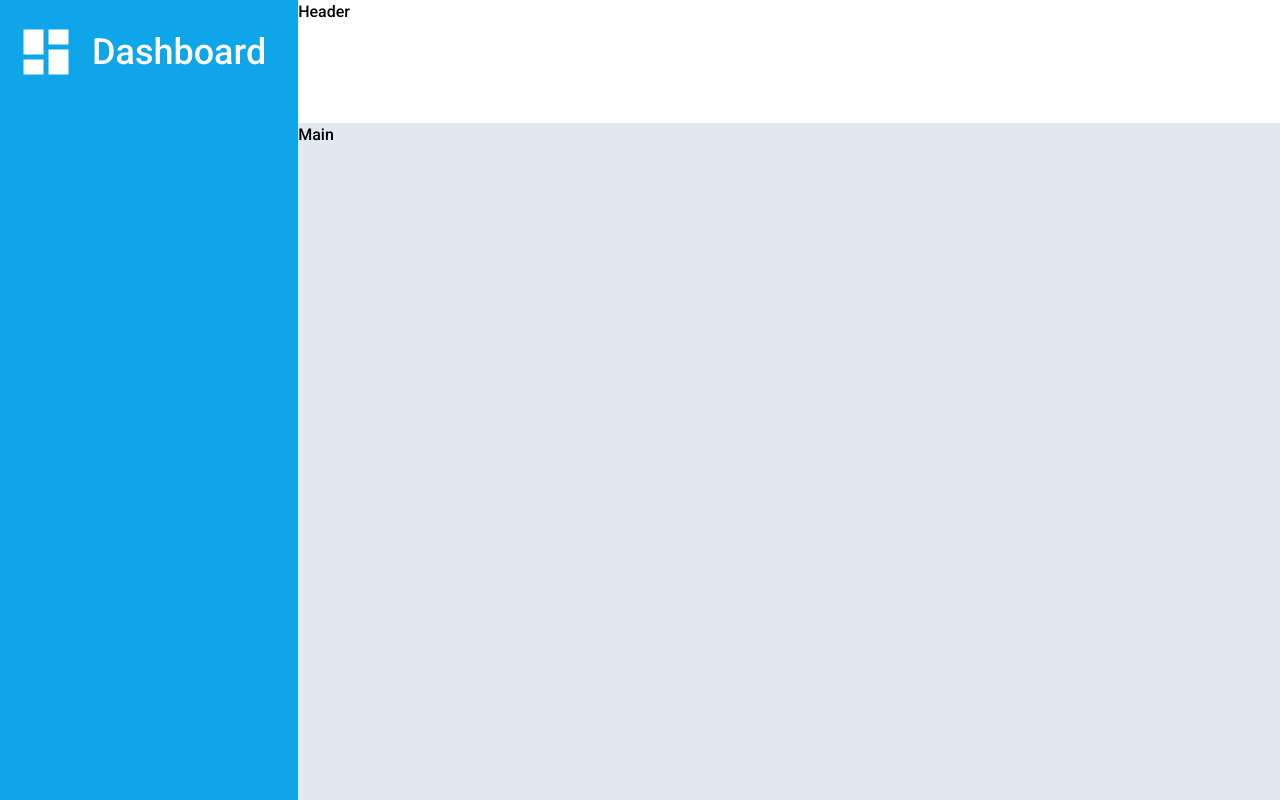
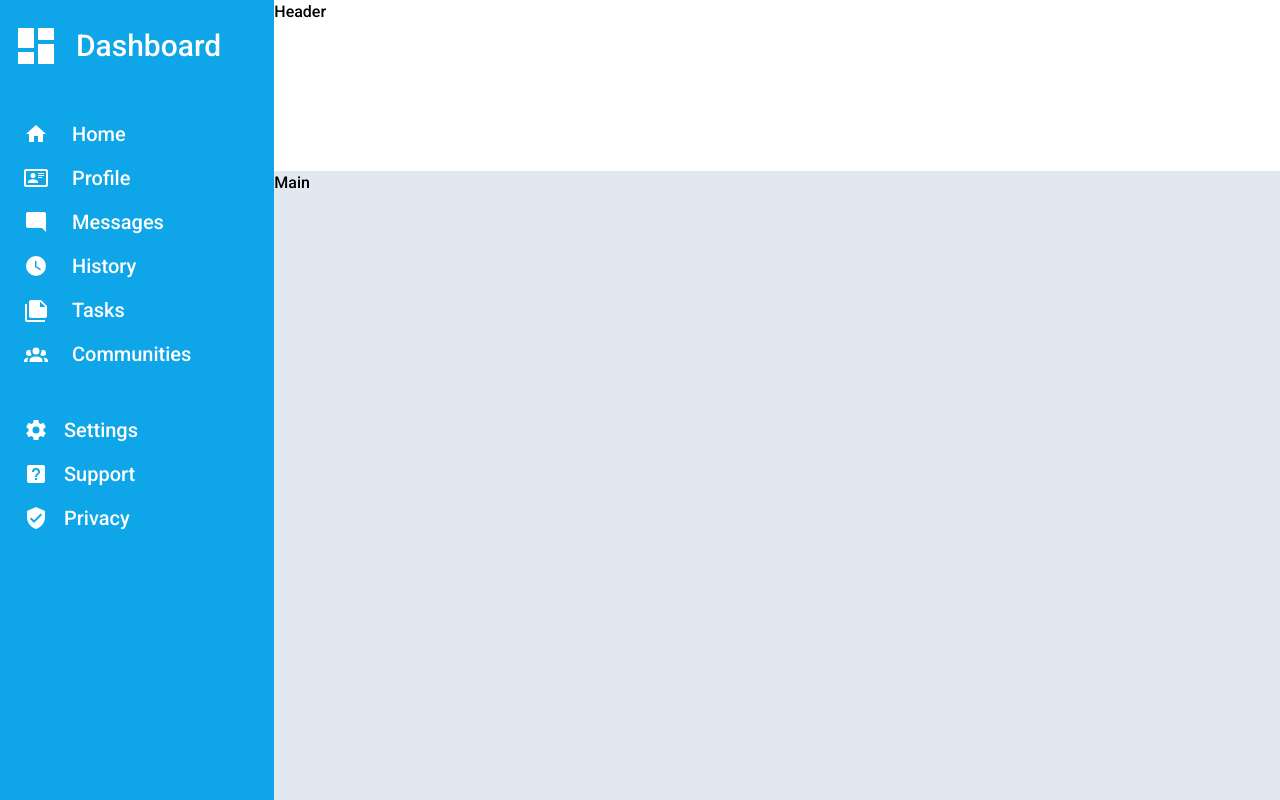
Before and after one commit to Bossolin/odin-admin-dashboard, a React (Create React App) app: page / in a window 1280 px wide. Built offline with nearby package versions, Linux system fonts and the light colour scheme.

Commit message:
finish sidebar

```diff
--- a/src/App.js
+++ b/src/App.js
@@ -7,7 +7,7 @@ function App() {
   const [openModal, setOpenModal] = useState(false);
 
   return (
-    <div className="block min-h-screen sm:w-screen sm:h-screen sm:grid sm:grid-cols-[3fr_11fr] sm:grid-rows-[2fr_11fr] bg-slate-200 font-roboto">
+    <div className="block min-h-screen sm:w-screen sm:h-screen sm:grid sm:grid-cols-[3fr_11fr] sm:grid-rows-[3fr_11fr] bg-slate-200 font-roboto">
       <Sidebar openModal={openModal} setOpenModal={setOpenModal} />
       <Header openModal={openModal} setOpenModal={setOpenModal} />
       <Main />
--- a/src/components/Sidebar.js
+++ b/src/components/Sidebar.js
@@ -1,23 +1,77 @@
 import React from "react";
 import Icon from "@mdi/react";
-import { mdiCloseThick, mdiViewDashboard } from "@mdi/js";
+import {
+  mdiAccountGroup,
+  mdiCardAccountDetailsOutline,
+  mdiClock,
+  mdiCloseThick,
+  mdiCog,
+  mdiHelpBox,
+  mdiHome,
+  mdiMessageReply,
+  mdiNoteMultiple,
+  mdiShieldCheck,
+  mdiViewDashboard,
+} from "@mdi/js";
 
 const Sidebar = ({ openModal, setOpenModal }) => {
   return (
     <div
       className={`${
         openModal ? "block" : "hidden"
-      } w-full h-full fixed sm:block sm:static sm:row-span-full p-4 bg-sky-500 `}
+      } w-full h-full fixed sm:block sm:static sm:row-span-full p-6 sm:p-3 bg-sky-500 `}
     >
-      <div className="text-white flex items-center text-4xl">
-        <Icon path={mdiViewDashboard} title="Dashboard" size={2.5} />{" "}
+      <div className="text-white flex items-center sm:text-3xl text-6xl">
+        <Icon path={mdiViewDashboard} title="Dashboard" size={2} />{" "}
         <span className="p-4">Dashboard</span>
       </div>
+      <div className="py-8">
+        <div className="text-white px-3 flex items-center sm:text-xl text-3xl">
+          <Icon path={mdiHome} title="Home" size={1} />{" "}
+          <span className="px-6 py-2">Home</span>
+        </div>
+        <div className="text-white px-3 flex items-center sm:text-xl text-3xl">
+          <Icon path={mdiCardAccountDetailsOutline} title="Profile" size={1} />{" "}
+          <span className="px-6 py-2">Profile</span>
+        </div>
+        <div className="text-white px-3 flex items-center sm:text-xl text-3xl">
+          <Icon path={mdiMessageReply} title="Messages" size={1} />{" "}
+          <span className="px-6 py-2">Messages</span>
+        </div>
+        <div className="text-white px-3 flex items-center sm:text-xl text-3xl">
+          <Icon path={mdiClock} title="History" size={1} />{" "}
+          <span className="px-6 py-2">History</span>
+        </div>
+        <div className="text-white px-3 flex items-center sm:text-xl text-3xl">
+          <Icon path={mdiNoteMultiple} title="Tasks" size={1} />{" "}
+          <span className="px-6 py-2">Tasks</span>
+        </div>
+        <div className="text-white px-3 flex items-center sm:text-xl text-3xl">
+          <Icon path={mdiAccountGroup} title="Communities" size={1} />{" "}
+          <span className="px-6 py-2">Communities</span>
+        </div>
+      </div>
+
+      <div className="text-white px-3 flex items-center sm:text-xl text-3xl">
+        <Icon path={mdiCog} title="Settings" size={1} />{" "}
+        <span className="px-4 py-2">Settings</span>
+      </div>
+      <div className="text-white px-3 flex items-center sm:text-xl text-3xl">
+        <Icon path={mdiHelpBox} title="Support" size={1} />{" "}
+        <span className="px-4 py-2">Support</span>
+      </div>
+      <div className="text-white px-3 flex items-center sm:text-xl text-3xl">
+        <Icon path={mdiShieldCheck} title="Privacy" size={1} />{" "}
+        <span className="px-4 py-2">Privacy</span>
+      </div>
+
       <button
         onClick={() => setOpenModal(!openModal)}
-        className={`${openModal ? "block" : "hidden"} text-white`}
+        className={`${
+          openModal ? "block" : "hidden"
+        } text-white fixed bottom-24 left-4`}
       >
-        <Icon path={mdiCloseThick} title="Close Dashboard" size={2} />
+        <Icon path={mdiCloseThick} title="Close Dashboard" size={3} />
       </button>
     </div>
   );
```
